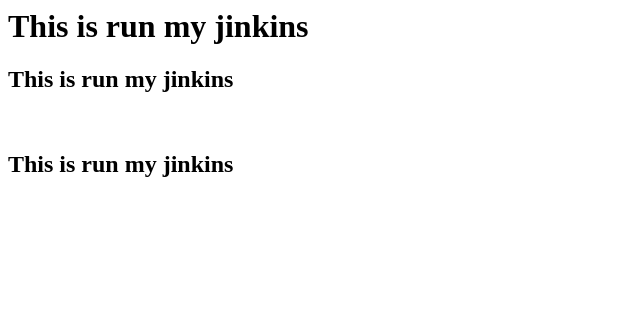
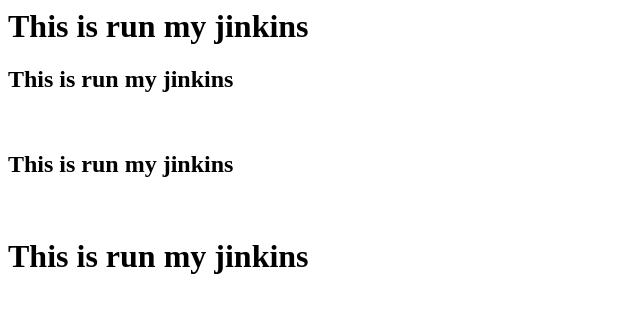
Before and after one commit to Abhayjit404/jenkinsRepo, a plain HTML site: page index.html in a window 1280 px wide. Shown: the whole page, without its empty margins (0-640 px from the left). Drawn offline with Linux system fonts and the light colour scheme.

Commit message:
Update index.html

```diff
--- a/index.html
+++ b/index.html
@@ -2,3 +2,5 @@
 <h2>This is run my jinkins</h2>
 <br>
 <h2>This is run my jinkins</h2>
+<br>
+<h1>This is run my jinkins</h1>
```
